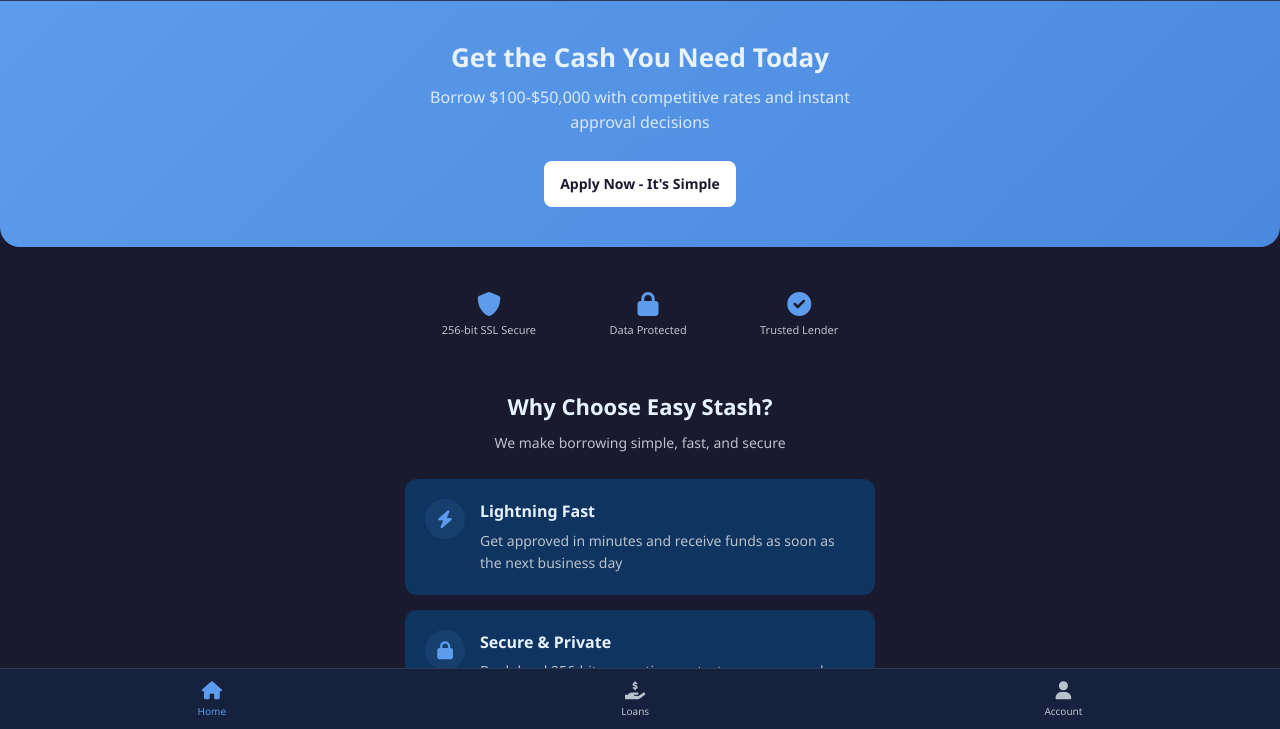
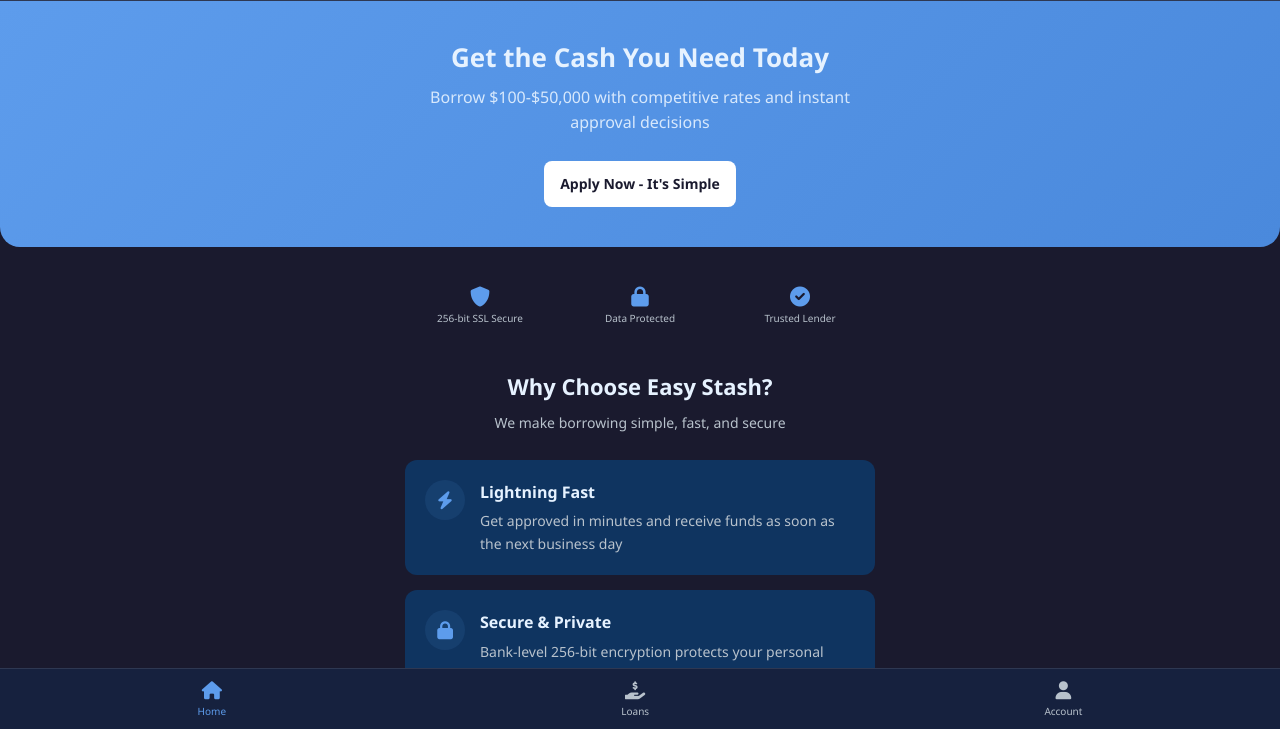
Before and after one commit to sieledalmax/Easy-Stash, a plain HTML site: page index.html in a window 1280 px wide. Shown: the part 69-798 px from the top of the page. Drawn offline with Linux system fonts and the light colour scheme; no server answers.

Commit message:
thirteenth

```diff
--- a/index.html
+++ b/index.html
@@ -193,33 +193,37 @@
     margin-bottom: 25px;
 }
 
-/* Trust Badges */
+/* Trust Badges - Modified for horizontal layout */
 .trust-badges {
     display: flex;
-    justify-content: space-around;
+    justify-content: space-between;
     align-items: center;
-    flex-wrap: wrap;
     margin: 25px 0;
     padding: 15px 0;
+    gap: 10px;
 }
 
 .trust-badge {
     display: flex;
     flex-direction: column;
     align-items: center;
-    margin: 5px 10px;
+    flex: 1;
+    min-width: 0;
 }
 
 .trust-badge i {
-    font-size: 24px;
+    font-size: 20px;
     color: var(--primary-blue);
     margin-bottom: 5px;
 }
 
 .trust-badge span {
-    font-size: 11px;
+    font-size: 10px;
     text-align: center;
     color: var(--text-muted);
+    line-height: 1.2;
+    word-wrap: break-word;
+    hyphens: auto;
 }
 
 /* Features */
```
